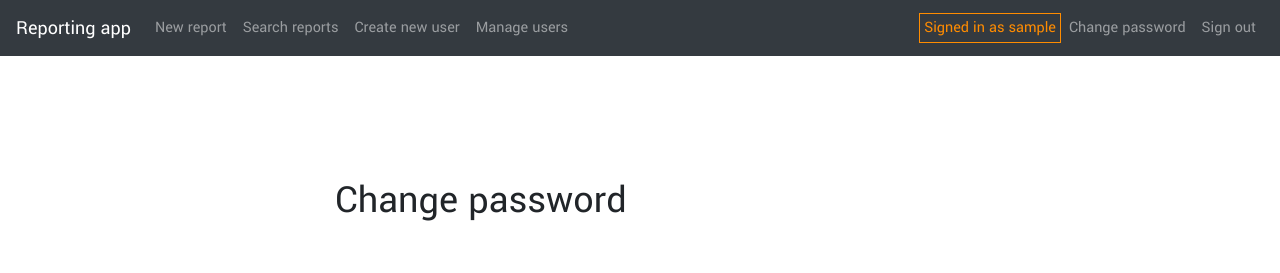
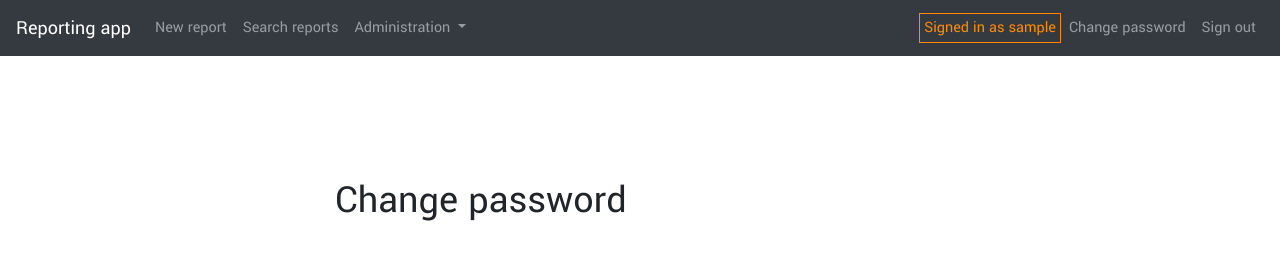
Before and after one commit to mmoila/tsoha-reports, a Flask app: page /change-password in a window 1280 px wide. Shown: the top 273 px of the page. Run offline with Flask 2, Linux system fonts and the light colour scheme; the visitor is signed in with stand-in values (Sample User, id 1).

Commit message:
Add dropdown selector to navbar for admin tasks

```diff
--- a/templates/layout.html
+++ b/templates/layout.html
@@ -10,6 +10,7 @@
   <style>
     @import url('https://fonts.googleapis.com/css2?family=Yantramanav&display=swap');
   </style>
+  <script src="https://cdn.jsdelivr.net/npm/bootstrap@5.1.1/dist/js/bootstrap.bundle.min.js" integrity="sha384-/bQdsTh/da6pkI1MST/rWKFNjaCP5gBSY4sEBT38Q/9RBh9AH40zEOg7Hlq2THRZ" crossorigin="anonymous"></script>
 </head>
 <body>
   {% if session.username %}
@@ -17,12 +18,20 @@
       <nav class="navbar navbar-expand-sm navbar-light navbar-dark bg-dark">
         <a class="navbar-brand" href="/">Reporting app</a>
         <div class="navbar-nav">
-            <a class="nav-link" href="/new">New report</a>
-            {% if session.admin %}
-              <a class="nav-link" href="/result">Search reports</a>
-              <a class="nav-link" href="/user">Create new user</a>
-              <a class="nav-link" href="/user/search">Manage users</a>
-            {% endif %}
+          <a class="nav-link" href="/new">New report</a>
+          <a class="nav-link" href="/result">Search reports</a>
+          {% if session.admin %}
+            <div class="nav-item dropdown">
+              <a class="nav-link dropdown-toggle" id="navbarDropdownMenuLink" role="button" data-bs-toggle="dropdown" aria-expanded="false">
+                Administration
+              </a>
+              <ul class="dropdown-menu" aria-labelledby="navbarDropdownMenuLink">
+                <li><a class="dropdown-item" href="/aerodromes">Manage aerodromes</a></li>
+                <li><a class="dropdown-item" href="/user">Create new user</a></li>
+                <li><a class="dropdown-item" href="/user/search">Manage users</a></li>
+              </ul>
+            </div>
+          {% endif %}
         </div>
         <div class="navbar-nav ml-md-auto">
           <p class="user-status nav-item my-md-auto">Signed in as {{session.username}}</p>
```
